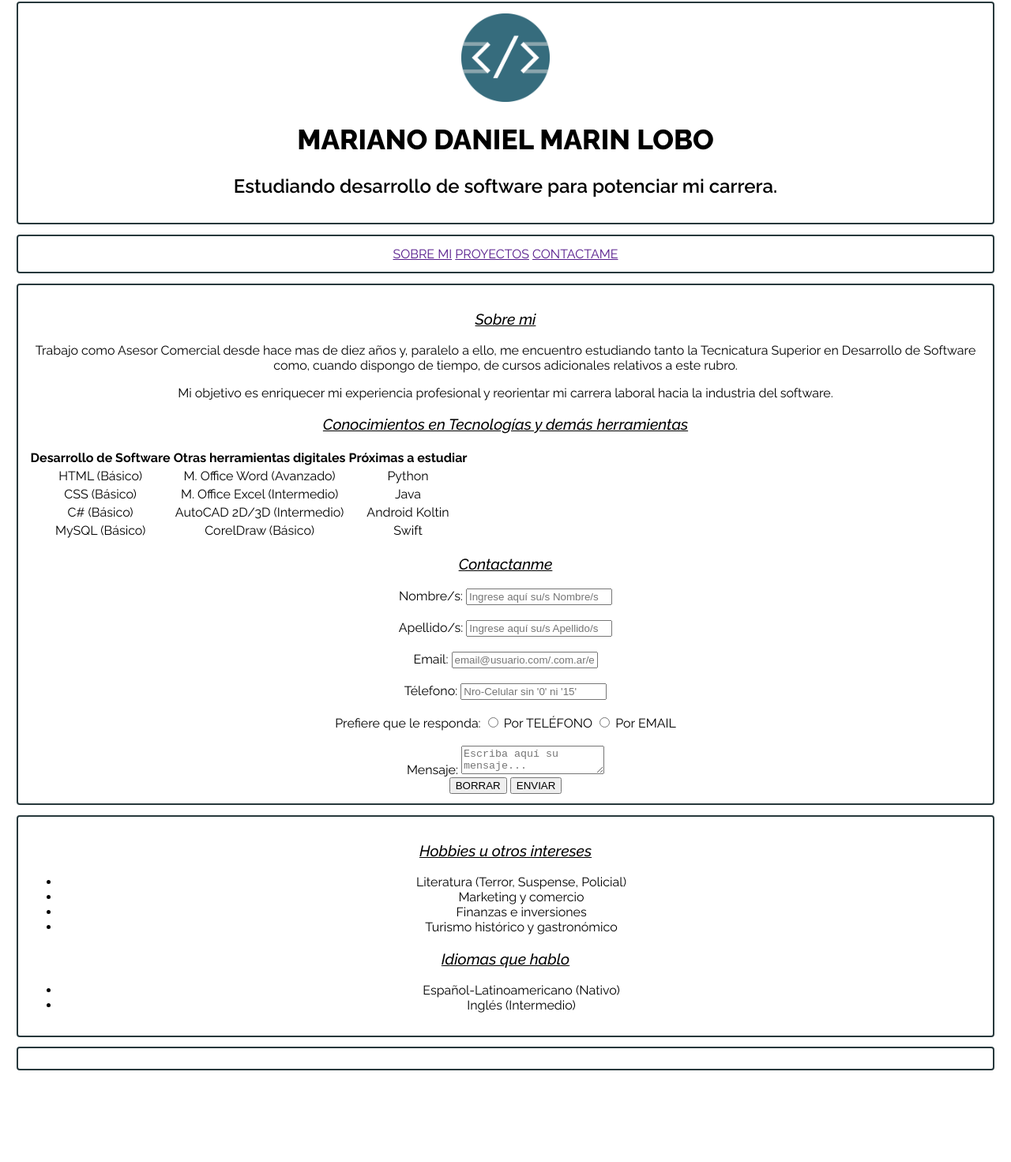
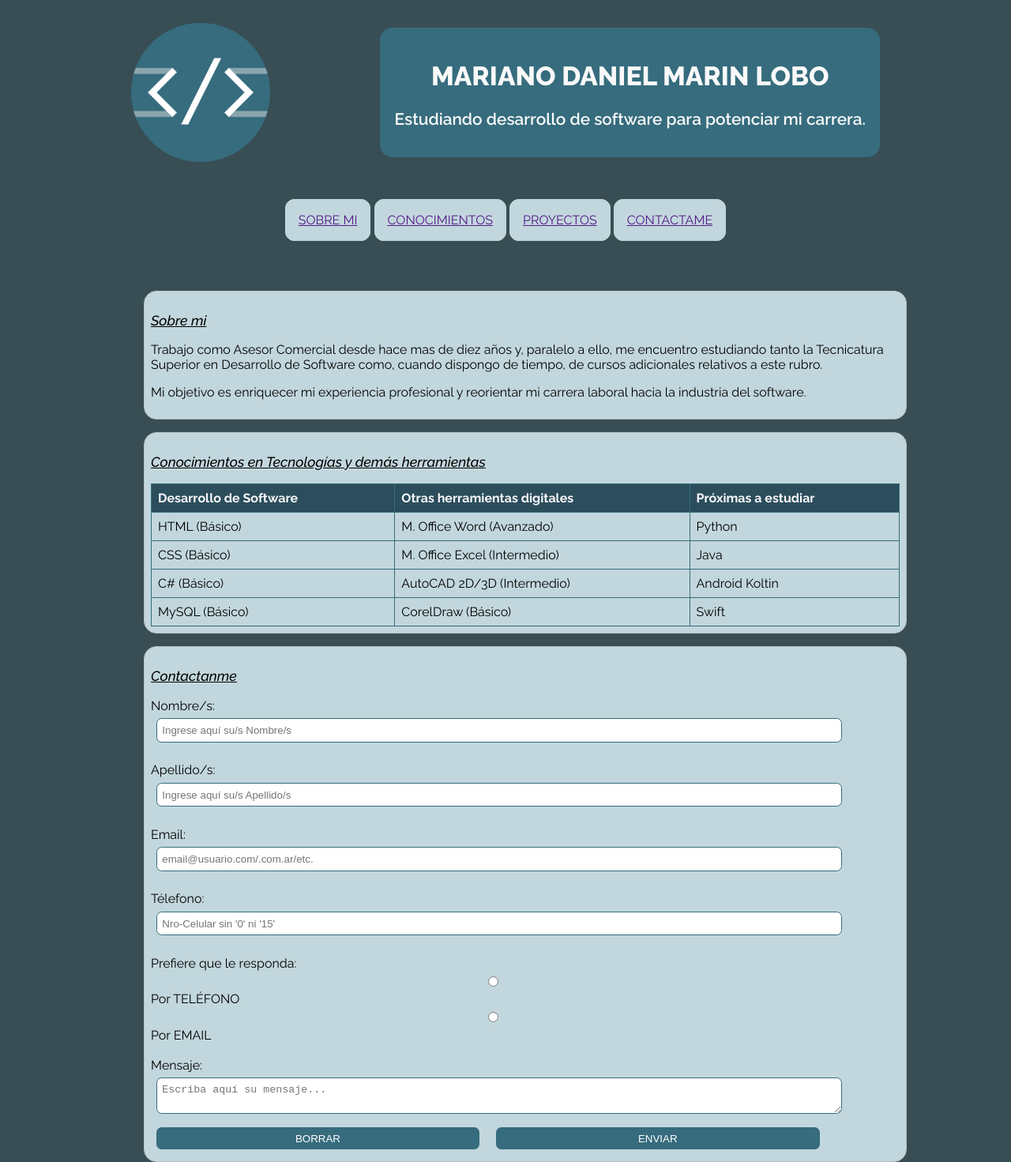
Before and after one commit to MarianoD-Marin-Lobo/DSW-FE_PF1, a plain HTML site: page index.html in a window 1280 px wide. Shown: the part 11-1482 px from the top of the page at 79% size. Before the commit the page ends 1379 px from the top, so only its background shows below. Drawn offline with Linux system fonts and the light colour scheme.

Commit message:
Se agregaron estilos con CSS pero hay que correjirlos ya que no quedan bien visualmente

```diff
--- a/index.html
+++ b/index.html
@@ -12,16 +12,19 @@
 </head>
 <body>
 
-    <header class="bodyContainer">
+    <header class="bodyContainer" id="bodyHeader">
         <img class="headerItem" id="portfolioLogo" src="src/images/mdm_program-circular-logo.png" alt="Mariano-DML_Circular-Logo">
-        <h1 class="headerItem" id="portfolioMainTitle">MARIANO DANIEL MARIN LOBO</h1>
-        <H2 class="headerItem" id="portfolioSlogan">Estudiando desarrollo de software para potenciar mi carrera.</H2>
+        <div class="headerItem" id="headerTitleSlogan">
+            <h1 id="portfolioMainTitle">MARIANO DANIEL MARIN LOBO</h1>
+            <H2 id="portfolioSlogan">Estudiando desarrollo de software para potenciar mi carrera.</H2>
+        </div>
     </header>
 
-    <nav class="bodyContainer">
-        <a href="">SOBRE MI</a>
-        <a href="">PROYECTOS</a>
-        <a href="">CONTACTAME</a>
+    <nav class="bodyContainer" id="bodyNavBar">
+        <a href="" class="navBarElement">SOBRE MI</a>
+        <a href="" class="navBarElement">CONOCIMIENTOS</a>
+        <a href="" class="navBarElement">PROYECTOS</a>
+        <a href="" class="navBarElement">CONTACTAME</a>
     </nav>
 
 
@@ -96,7 +99,7 @@
                     <label for="preferEmailContact">Por EMAIL</label>
                 </div>
                 <br>
-                <div>
+                <div class="contactFormField">
                     <label for="msgContactForm">Mensaje: </label>
                     <textarea name="messageContactForm" id="msgContactForm" placeholder="Escriba aquí su mensaje..."></textarea>
                 </div>
@@ -108,7 +111,7 @@
         </section>
     </main>
 
-    <aside class="bodyContainer">
+    <aside class="bodyContainer" id="bodyAside">
         <div class="asideField">
             <h3 class="asideFieldTitle">Hobbies u otros intereses</h3>
             <ul class="asideFieldContent">
--- a/styles.css
+++ b/styles.css
@@ -1,70 +1,152 @@
 :root {
     font-size: 16px;
     font-family: "Raleway", system-ui;
-    /* Tamaño base */
+}
+
+body {
+    background-color: #384E54;
+    display: flex;
+    flex-direction: column;
+    align-items: center;
+    justify-content: center;
 }
 
 .bodyContainer {
-    border: 2px solid #27383C;
-    border-radius: 0.25em;
-    text-align: center;
-    margin: 0.8em;
-    padding: 0.8em;
+    margin: 1em;
+    padding: 1em;
+    max-width: 75%;
 }
 
-
-.headeItem {
-    display: inline-block;
+header {
+    display: flex;
+    justify-content: space-between;
+    align-items: center;
+    width: 100%;
 }
 
-h1 {
-    font-size: 2.2em;
-    font-weight: 800;
+#portfolioLogo {
+    width: 11em;
+    height: 11em;
 }
 
-h2 {
-    font-size: 1.5em;
-    font-weight: 600;
-}
-
-h3 {
-    font-size: 1.2em;
-    font-weight: 500;
-    font-style: italic;
-    text-decoration: underline;
-}
-
-#portfolioLogo{
-    width: 7em;
-    height: 7em;
+#headerTitleSlogan {
+    text-align: center;
+    border: 2px solid #366C7D;
+    border-radius: 1em;
+    background-color: #366C7D;
+    padding: 1em;
 }
 
 
 
+nav > a {
+    width: 100%;
+    text-align: center;
+    border: 1px solid #c2d7dd;
+    border-radius: 0.75em;
+    background-color: #c2d7dd;
+    padding: 1em;
+}
 
+main {
+    display: inline-block;
+    justify-content: center;
+    align-items: flex-start;
+    width: 100%;
+}
 
+main > section {
+    width: 100%;
+    background-color: #c2d7dd;
+    border: 1px solid #B4BCBF;
+    border-radius: 1em;
+    margin: 1em;
+    padding: 0.5em;
+}
 
+aside {
+    width: 30%;
+    margin-left: 1em;
+    align-self: flex-start;
+    padding-left: 15px;
+    margin-left: 15px;
+    float: right;
+    font-style: italic;
+    background-color: lightgray;
+}
 
+#portfolioMainTitle, #portfolioSlogan {
+    color: #F9F9F9;
+}
 
+h1 {
+    font-size: 2.1em;
+    font-weight: 800;
+    color: #000000;
+}
 
+h2 {
+    font-size: 1.3em;
+    font-weight: 600;
+    color: #000000;
+}
 
+h3 {
+    font-size: 1.1em;
+    font-weight: 500;
+    font-style: italic;
+    text-decoration: underline;
+    color: #000000;
+}
 
+table {
+    width: 100%;
+    border-collapse: collapse;
+    margin-top: 1em;
+}
 
+th, td {
+    border: 1px solid #366C7D;
+    padding: 0.5em;
+    text-align: left;
+}
 
+th {
+    background-color: #2B4D5C;
+    color: #F9F9F9;
+}
 
+form > .contactFormField {
+    align-items: center;
+    max-width: 90%;
+}
 
+input, textarea {
+    width: 100%;
+    padding: 0.5em;
+    margin: 0.5em;
+    border-radius: 0.5em;
+    border: 1px solid #366C7D;
+}
 
+#contactFormActions {
+    display: flex;
+    justify-content: space-between;
+}
 
+#resetContactForm, #sendContactMessage {
+    width: 48%;
+    background-color: #366C7D;
+    color: white;
+    padding: 0.5em;
+    border: none;
+    border-radius: 0.5em;
+    text-align: center;
+    cursor: pointer;
+}
 
-
-/*Raleway: CSS class for a variable style
-
-// <uniquifier>: Use a unique and descriptive class name
-// <weight>: Use a value from 100 to 900
-
-.raleway-<uniquifier> {
-  font-family: "Raleway", system-ui;
-  font-optical-sizing: auto;
-  font-weight: <weight>;
-  font-style: normal;
-}*/
+footer {
+    margin-top: 1em;
+    text-align: center;
+    color: #F9F9F9;
+}
```
